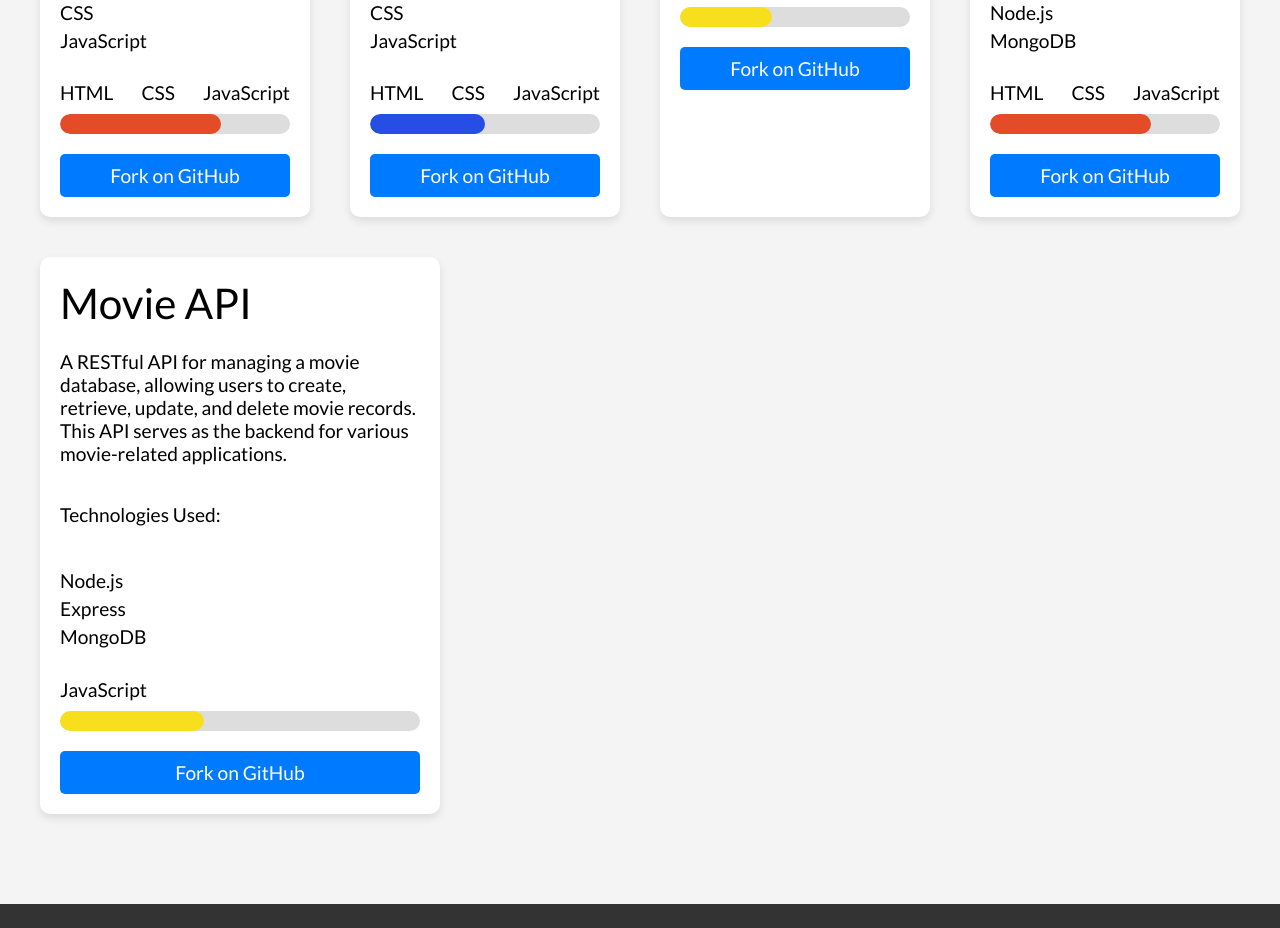
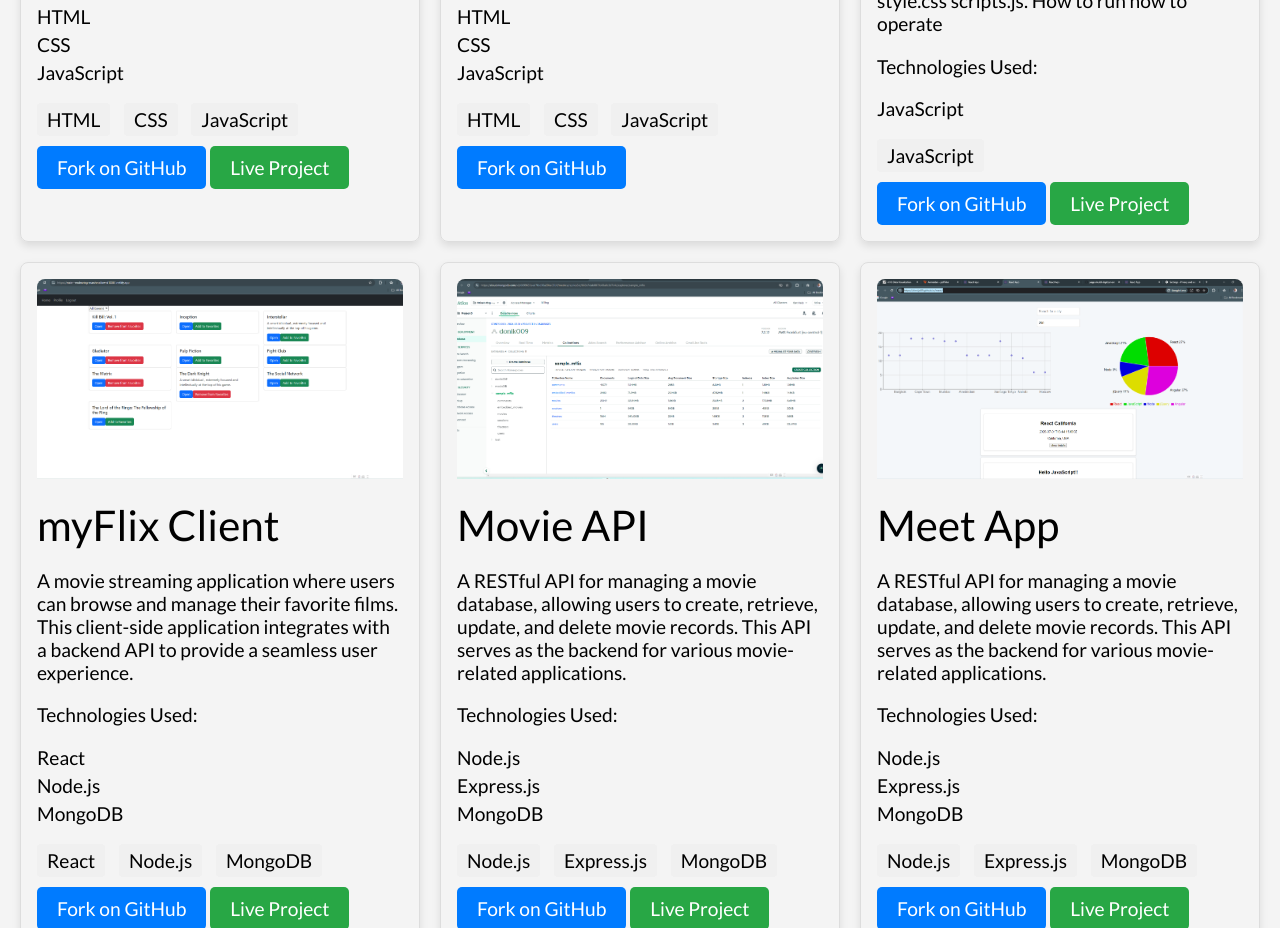
Before and after one commit to donije09/my-website, a plain HTML site: page work.html in a window 1280 px wide. Shown: the part 710-1638 px from the top of the page. Drawn offline with Linux system fonts and the light colour scheme.

Commit message:
aall done

```diff
--- a/work.html
+++ b/work.html
@@ -20,18 +20,19 @@
         }
 
         .card {
-            flex-basis: 31%; /* Adjust the width for 3 cards per row */
+        border: 1px solid #ddd;
+        border-radius: 8px;
+        padding: 16px;
         margin-bottom: 20px;
-            display: flex;
-            flex-direction: column;
-            background-color: #fff;
-            border-radius: 10px;
-            padding: 20px;
-            margin: 20px;
+        max-width: 400px; /* Adjust the card width */
         box-shadow: 0 4px 8px rgba(0, 0, 0, 0.1);
-            max-width: 400px;
-            flex: 1;
-            transition: transform 0.2s;
+        }
+
+        .card img {
+        width: 100%; /* Ensure the image fits the card width */
+        height: 200px; /* Set a fixed height for the image */
+        object-fit: cover; /* Make sure the image scales properly */
+        border-radius: 8px 8px 0 0;
         }
 
         .card:hover {
@@ -39,7 +40,7 @@
         }
 
         .card h3 {
-            margin-top: 0;
+            margin-top: 16px;
         }
 
         .progress-bar {
@@ -51,43 +52,50 @@
             overflow: hidden;
         }
 
-        .progress-bar div {
-            height: 100%;
-            border-radius: 20px;
+        .progress-bar {
+            height: 8px;
+            background-color: #e0e0e0;
+            border-radius: 4px;
+            margin-top: 10px;
         }
 
         .html-progress {
-            width: 70%;
-            background-color: #e34c26;
+            width: 80%;
+            height: 100%;
+            background-color: #3498db;
+            border-radius: 4px;
         }
 
         .css-progress {
-            width: 50%;
-            background-color: #264de4;
+            width: 70%;
+            height: 100%;
+            background-color: #e74c3c;
+            border-radius: 4px;
+        }
+        .js-progress {
+            width: 90%;
+            height: 100%;
+            background-color: #f1c40f;
+            border-radius: 4px;
         }
 
-        .js-progress {
-            width: 40%;
-            background-color: #f7df1e;
-        }
-
-        .languages {
-            display: flex;
-            justify-content: space-between;
-            margin-top: 5px;
+        .languages span {
+            display: inline-block;
+            margin-right: 10px;
+            padding: 5px 10px;
+            background-color: #f0f0f0;
+            border-radius: 4px;
         }
 
         .fork-btn {
+            display: inline-block;
+            padding: 10px 20px;
             margin-top: 10px;
-            padding: 10px;
             background-color: #007bff;
             color: white;
-            border: none;
+            text-decoration: none;
             border-radius: 5px;
-            text-align: center;
-            text-decoration: none;
-            cursor: pointer;
-            display: inline-block;
+            transition: background-color 0.3s;
         }
 
         .fork-btn:hover {
@@ -172,6 +180,7 @@
         <div class="cards-container">
             <!-- Project Card 1 -->
 <div class="card">
+    <img src="img/myweb.png" alt="Portfolio Screenshot" />
     <h3>Website Portfolio</h3>
     <p>A personal portfolio showcasing my projects and skills as a web developer. The site features a clean design and responsive layout, allowing users to explore my work across various devices.</p>
     <p>Technologies Used:</p>
@@ -185,14 +194,15 @@
         <span>CSS</span>
         <span>JavaScript</span>
     </div>
-                <div class="progress-bar">
-                    <div class="html-progress"></div>
-                </div>
+
     <a href="https://github.com/donije09/website-portfolio" target="_blank" class="fork-btn">Fork on GitHub</a>
+    <a href="https://your-live-portfolio-link.com" target="_blank" class="fork-btn" style="background-color: #28a745;">Live Project</a>
+
 </div>
 
 <!-- Project Card 2 -->
 <div class="card">
+    <img src="img/To Do list App.png" alt="To Do List App Screenshot" />
     <h3>To Do List App</h3>
     <p>A task management application that allows users to create, read, update, and delete tasks. It features a user-friendly interface and helps users stay organized with their daily activities.</p>
     <p>Technologies Used:</p>
@@ -206,16 +216,15 @@
         <span>CSS</span>
         <span>JavaScript</span>
     </div>
-                <div class="progress-bar">
-                    <div class="css-progress"></div>
-                </div>
     <a href="https://github.com/donije09/to-do-list-app" target="_blank" class="fork-btn">Fork on GitHub</a>
+
 </div>
 
 <!-- Project Card 3 -->
 <div class="card">
-                <h3>githu001.js</h3>
-                <p>A JavaScript library that simplifies working with GitHub APIs. It provides an easy-to-use interface for developers to access GitHub data, enhancing productivity and integration.</p>
+    <img src="img/pokomon App.png" alt="githu001.js Screenshot" />
+    <h3>Pokemon App</h3>
+    <p>#simple app this is a simple app designed encourage the understand of individual emotional requirement. Features button to press understanding where ones interest lie and what makes a lot to the physical wellbeing if the user. pyramid structure of man needs from bottom up. Files index.html style.css scripts.js. How to run how to operate</p>
     <p>Technologies Used:</p>
     <ul class="tools-list">
         <li>JavaScript</li>
@@ -223,14 +232,15 @@
     <div class="languages">
         <span>JavaScript</span>
     </div>
-                <div class="progress-bar">
-                    <div class="js-progress"></div>
-                </div>
+
     <a href="https://github.com/donije09/githu001.js" target="_blank" class="fork-btn">Fork on GitHub</a>
+    <a href="https://donije09.github.io/githu001.js/" target="_blank" class="fork-btn" style="background-color: #28a745;">Live Project</a>
+
 </div>
 
 <!-- Project Card 4 -->
 <div class="card">
+    <img src="img/myflix App.png" alt="myFlix Client Screenshot" />
     <h3>myFlix Client</h3>
     <p>A movie streaming application where users can browse and manage their favorite films. This client-side application integrates with a backend API to provide a seamless user experience.</p>
     <p>Technologies Used:</p>
@@ -240,34 +250,59 @@
         <li>MongoDB</li>
     </ul>
     <div class="languages">
-                    <span>HTML</span>
-                    <span>CSS</span>
-                    <span>JavaScript</span>
+        <span>React</span>
+        <span>Node.js</span>
+        <span>MongoDB</span>
     </div>
-                <div class="progress-bar">
-                    <div class="html-progress"></div>
-                </div>
+
     <a href="https://github.com/donije09/myFlix-client" target="_blank" class="fork-btn">Fork on GitHub</a>
+    <a href="https://main--endearing-marshmallow-d13361.netlify.app/" target="_blank" class="fork-btn" style="background-color: #28a745;">Live Project</a>
+
 </div>
 
 <!-- Project Card 5 -->
 <div class="card">
+    <img src="img/mongoDB.png" alt="Movie API Screenshot" />
     <h3>Movie API</h3>
     <p>A RESTful API for managing a movie database, allowing users to create, retrieve, update, and delete movie records. This API serves as the backend for various movie-related applications.</p>
     <p>Technologies Used:</p>
     <ul class="tools-list">
         <li>Node.js</li>
-                    <li>Express</li>
+        <li>Express.js</li>
         <li>MongoDB</li>
     </ul>
     <div class="languages">
-                    <span>JavaScript</span>
+        <span>Node.js</span>
+        <span>Express.js</span>
+        <span>MongoDB</span>
     </div>
-                <div class="progress-bar">
-                    <div class="js-progress"></div>
+
+    <a href="https://github.com/donije09/movie-api" target="_blank" class="fork-btn">Fork on GitHub</a>
+    <a href="https://github.com/donije09/movieAPI" target="_blank" class="fork-btn" style="background-color: #28a745;">Live Project</a>
+
 </div>
-                <a href="https://github.com/donije09/movie-api" target="_blank" class="fork-btn">Fork on GitHub</a>
+<!-- Project Card 6 -->
+<div class="card">
+    <img src="img/meet-app.png" alt="Movie API Screenshot" />
+    <h3>Meet App</h3>
+    <p>A RESTful API for managing a movie database, allowing users to create, retrieve, update, and delete movie records. This API serves as the backend for various movie-related applications.</p>
+    <p>Technologies Used:</p>
+    <ul class="tools-list">
+        <li>Node.js</li>
+        <li>Express.js</li>
+        <li>MongoDB</li>
+    </ul>
+    <div class="languages">
+        <span>Node.js</span>
+        <span>Express.js</span>
+        <span>MongoDB</span>
     </div>
+
+    <a href="https://github.com/donije09/meet" target="_blank" class="fork-btn">Fork on GitHub</a>
+    <a href=" https://donije09.github.io/meet/" target="_blank" class="fork-btn" style="background-color: #28a745;">Live Project</a>
+
+</div>
+
         </div>
     </div>
 
```
Also changed, not shown: index.html (+5 -5 lines), img/To Do list App.png (added), img/meet-app.png (added), img/mongoDB.png (added), img/myflix App.png (added), img/myweb.png (added), img/pokomon App.png (added). Lines whose indentation alone changed are shown as unchanged.
